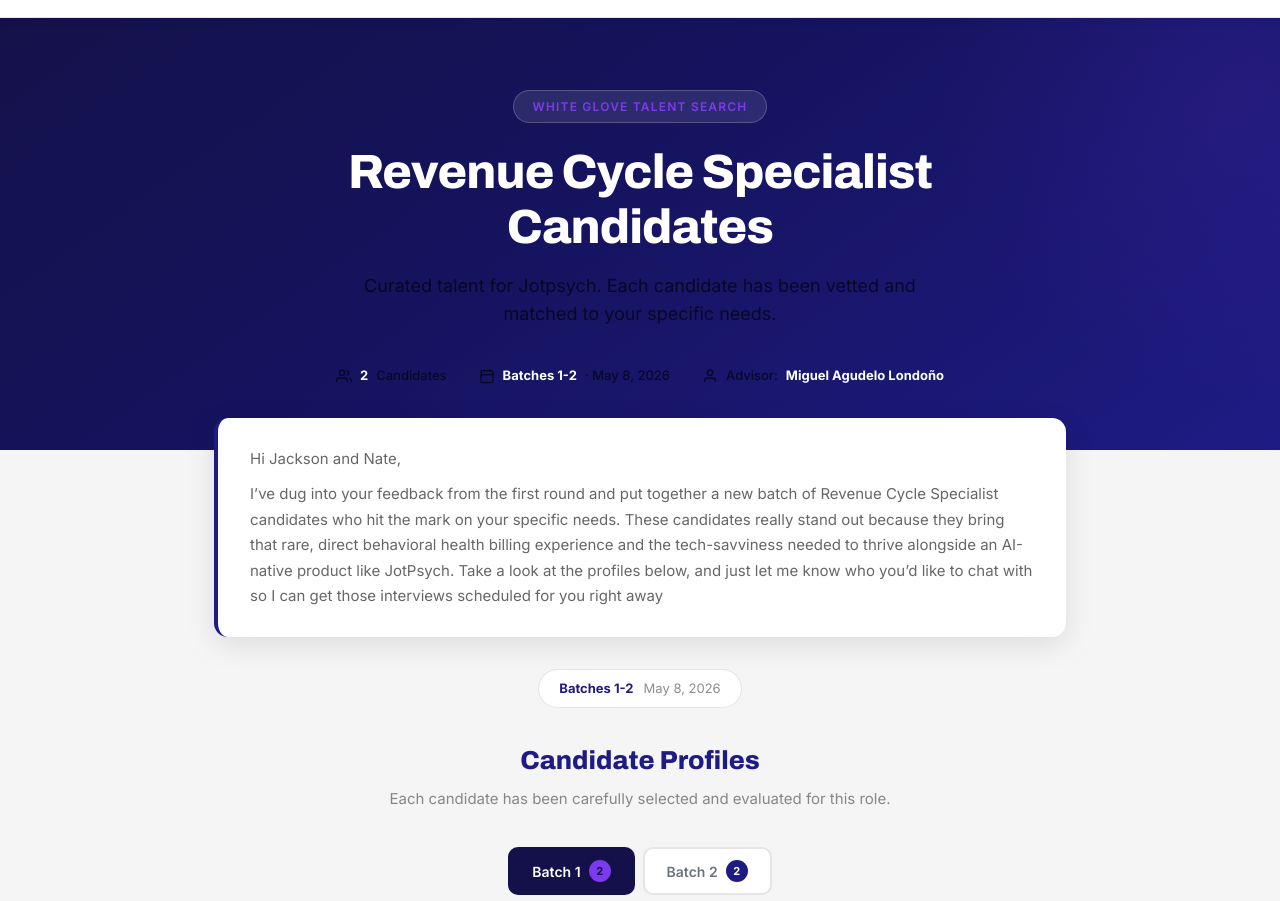
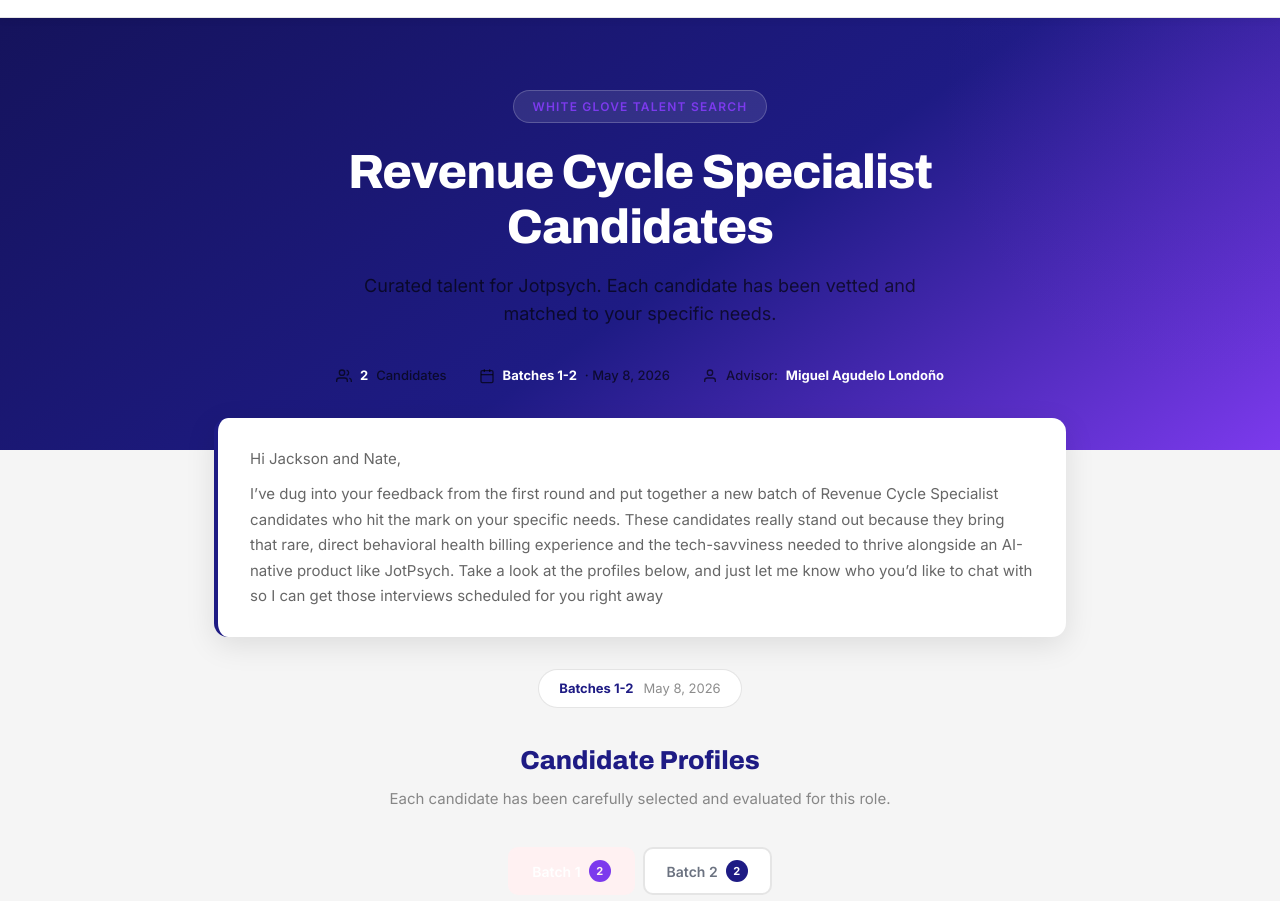
Before and after one commit to wg-dotcom/jotpsych-revenue-cycle-specialist-candidates, a plain HTML site: page index.html in a window 1280 px wide. Shown: the part 51-952 px from the top of the page. Drawn offline with Linux system fonts and the light colour scheme.

Commit message:
Contrast fix v2: keep --dark as light surface (card/table/footer); only hero gradient uses dark stops
Co-Authored-By: Claude Opus 4.8 <noreply@anthropic.com>

```diff
--- a/index.html
+++ b/index.html
@@ -13,7 +13,7 @@
             --text-dark: #15103a;
       --primary-dark: #1a1770;
       --primary-deeper: #15135c;
-      --dark: #14114a;
+      --dark: #FFF1F2;
       --highlight: #7C3AED;
       --bg-light: #fffefe;
       --bg-subtle: rgba(0,0,0,0.04);
@@ -51,7 +51,7 @@
     .header-title { font-family: var(--font-heading); font-weight: 600; font-size: 14px; color: var(--text-primary); opacity: 0.7; letter-spacing: 0.03em; }
     .header-sagan { display: flex; align-items: center; gap: 8px; font-family: var(--font-heading); font-size: 12px; font-weight: 600; color: var(--text-mid); letter-spacing: 0.03em; text-transform: uppercase; }
 
-    .hero { background: linear-gradient(145deg, var(--dark) 0%, var(--primary-deeper) 40%, var(--primary) 100%); color: var(--white); padding: 72px 32px 64px; text-align: center; position: relative; overflow: hidden; }
+    .hero { background: linear-gradient(145deg, var(--primary-deeper) 0%, var(--primary) 55%, var(--highlight) 100%); color: var(--white); padding: 72px 32px 64px; text-align: center; position: relative; overflow: hidden; }
     .hero::before { content: ''; position: absolute; top: -50%; right: -20%; width: 600px; height: 600px; background: radial-gradient(circle, #7C3AED1a 0%, transparent 70%); border-radius: 50%; }
     .hero-eyebrow { display: inline-block; background: rgba(255,255,255,0.1); border: 1px solid rgba(255,255,255,0.2); border-radius: 100px; padding: 6px 18px; font-size: 12px; font-weight: 600; letter-spacing: 0.1em; text-transform: uppercase; margin-bottom: 22px; color: var(--highlight); }
     .hero h1 { font-family: var(--font-heading); font-size: clamp(30px, 5vw, 48px); font-weight: 800; line-height: 1.15; max-width: 720px; margin: 0 auto 16px; letter-spacing: -0.02em; }
```
